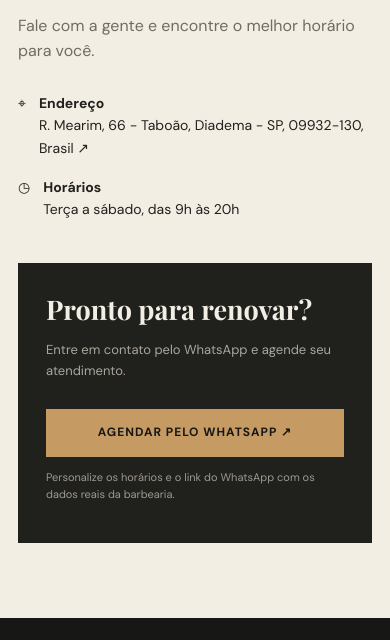
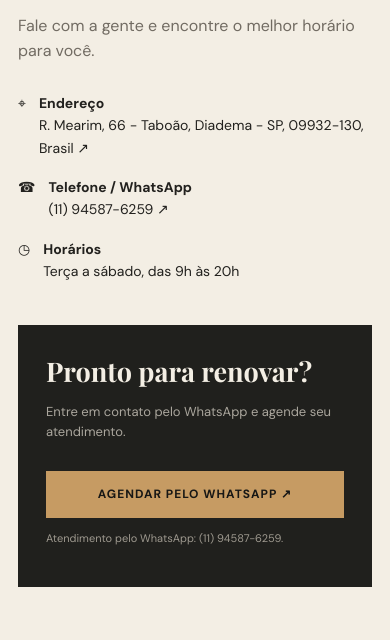
Before and after one commit to eltonluciano079-oss/projetos.exe, a plain HTML site: page index.html in a window 390 px wide. Shown: the part 3410-4050 px from the top of the page. Drawn offline with nearby package versions, Linux system fonts and the light colour scheme.

Commit message:
Update barbershop phone and WhatsApp contact

```diff
--- a/index.html
+++ b/index.html
@@ -68,9 +68,9 @@
     <section class="contact" id="contato">
       <div class="container contact-grid">
         <div><div class="eyebrow">Vamos marcar?</div><h2>Seu próximo corte<br>começa aqui.</h2><p>Fale com a gente e encontre o melhor horário para você.</p>
-          <div class="contact-details"><div class="detail"><span>⌖</span><div><b>Endereço</b><a href="https://www.google.com/maps/search/?api=1&query=R.%20Mearim%2C%2066%20-%20Tabo%C3%A3o%2C%20Diadema%20-%20SP%2C%2009932-130%2C%20Brasil" target="_blank" rel="noopener noreferrer">R. Mearim, 66 - Taboão, Diadema - SP, 09932-130, Brasil ↗</a></div></div><div class="detail"><span>◷</span><div><b>Horários</b>Terça a sábado, das 9h às 20h</div></div></div>
+          <div class="contact-details"><div class="detail"><span>⌖</span><div><b>Endereço</b><a href="https://www.google.com/maps/search/?api=1&query=R.%20Mearim%2C%2066%20-%20Tabo%C3%A3o%2C%20Diadema%20-%20SP%2C%2009932-130%2C%20Brasil" target="_blank" rel="noopener noreferrer">R. Mearim, 66 - Taboão, Diadema - SP, 09932-130, Brasil ↗</a></div></div><div class="detail"><span>☎</span><div><b>Telefone / WhatsApp</b><a href="https://wa.me/5511945876259" target="_blank" rel="noopener noreferrer">(11) 94587-6259 ↗</a></div></div><div class="detail"><span>◷</span><div><b>Horários</b>Terça a sábado, das 9h às 20h</div></div></div>
         </div>
-        <div class="contact-card"><h3>Pronto para renovar?</h3><p>Entre em contato pelo WhatsApp e agende seu atendimento.</p><a class="btn" href="https://wa.me/?text=Olá! Gostaria de agendar um horário na Barbearia WM." target="_blank" rel="noopener noreferrer">Agendar pelo WhatsApp ↗</a><p class="small-note">Personalize os horários e o link do WhatsApp com os dados reais da barbearia.</p></div>
+        <div class="contact-card"><h3>Pronto para renovar?</h3><p>Entre em contato pelo WhatsApp e agende seu atendimento.</p><a class="btn" href="https://wa.me/5511945876259?text=Ol%C3%A1%21%20Gostaria%20de%20agendar%20um%20hor%C3%A1rio%20na%20Barbearia%20WM." target="_blank" rel="noopener noreferrer">Agendar pelo WhatsApp ↗</a><p class="small-note">Atendimento pelo WhatsApp: (11) 94587-6259.</p></div>
       </div>
     </section>
   </main>
```
